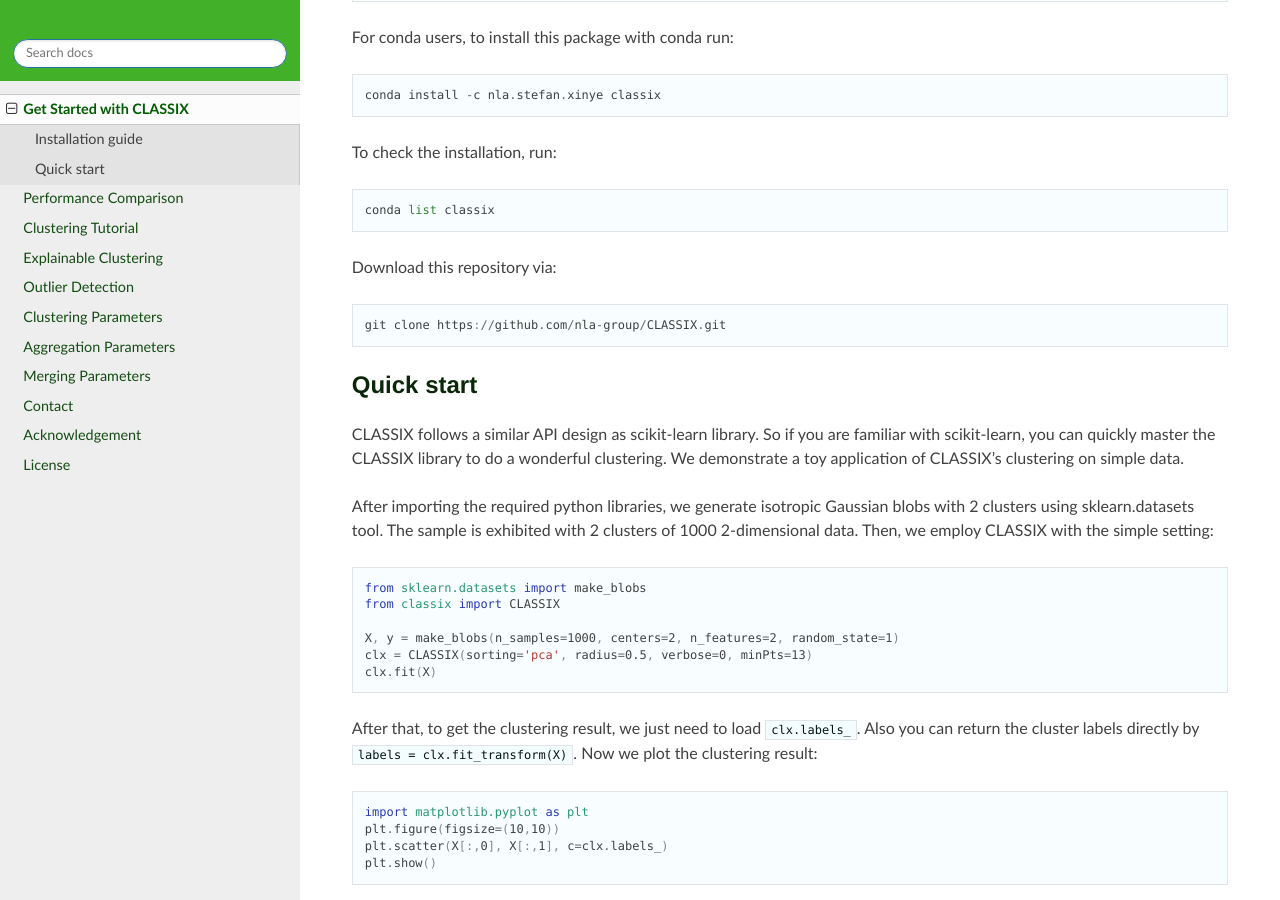
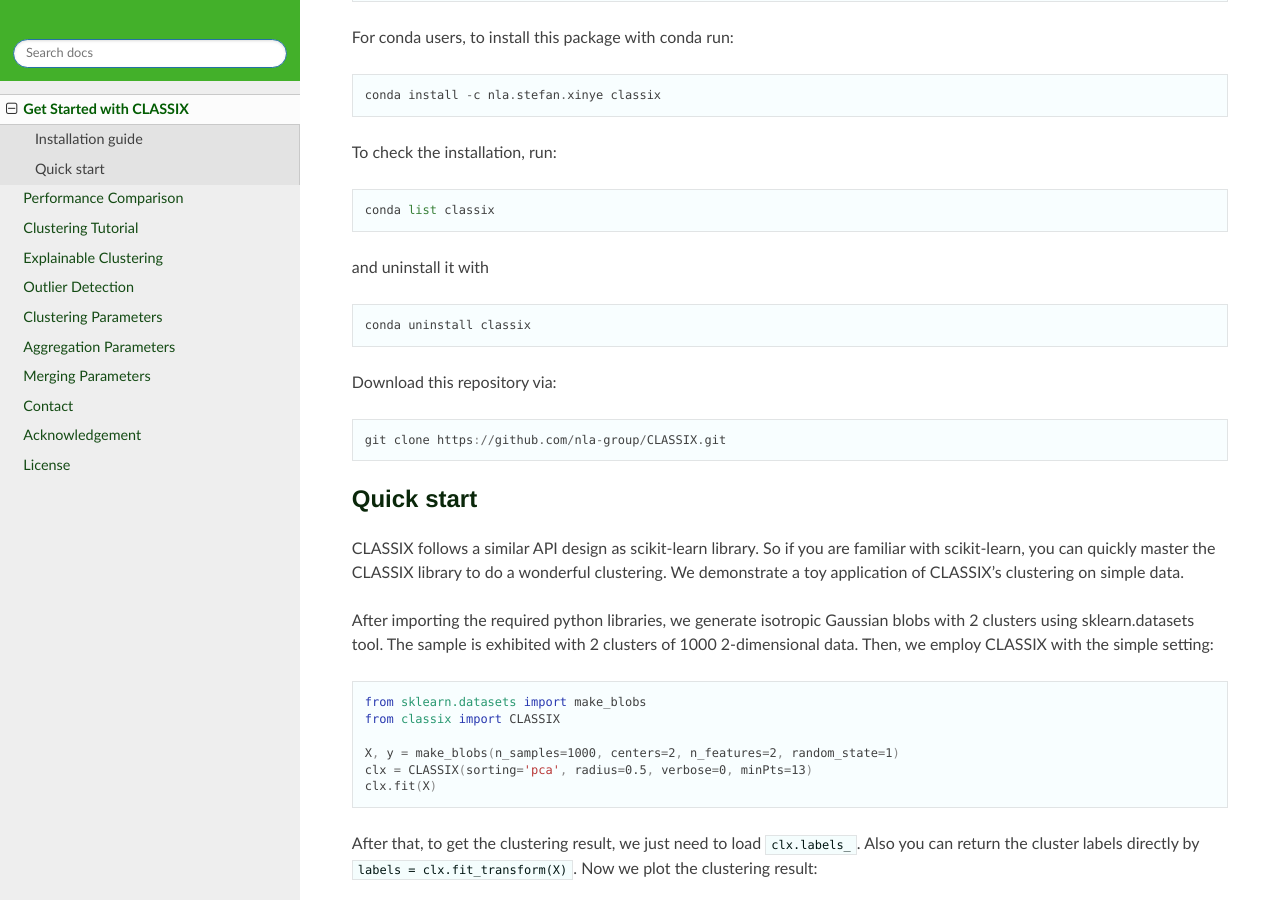
Before and after one commit to nla-group/classix, a Sphinx documentation site: the page built from docs/source/quickstart.rst, in a window 1280 px wide and 900 px high, scrolled down 1269 px. Built offline with Sphinx 7.4.7 and the Read the Docs theme 2.0.0, drawn with Linux system fonts in a browser that asks for light colours.

Commit message:
Update quickstart.rst

```diff
--- a/docs/source/quickstart.rst
+++ b/docs/source/quickstart.rst
@@ -50,6 +50,12 @@
 
     conda list classix
 
+and uninstall it with
+
+.. parsed-literal::
+
+    conda uninstall classix
+
 Download this repository via:
 
 .. parsed-literal::
```
